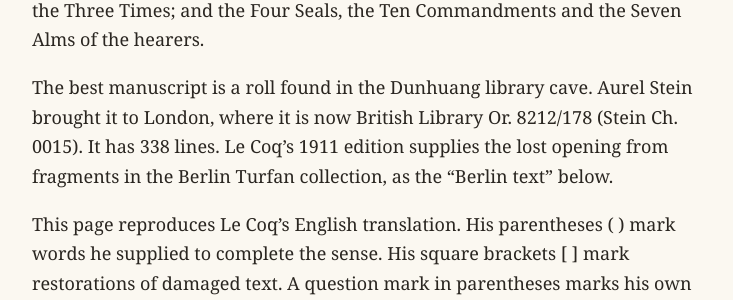
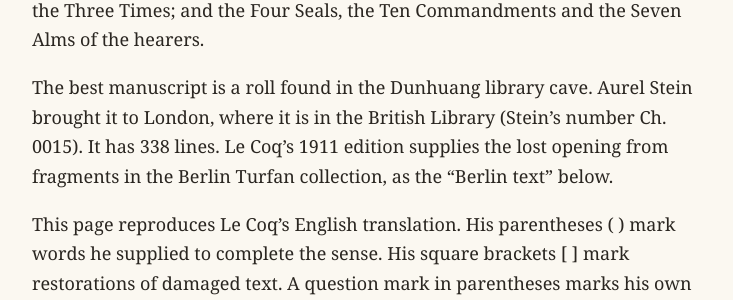
Before and after one commit to EmmaLeonhart/manichaean-scripture-compendium, a Jekyll site: the page built from docs/texts/xwastwanift.md, in a window 1280 px wide and 900 px high, scrolled down 439 px. Shown: the part 185-485 px from the top of the window, without its empty margins (272-1005 px from the left). Built offline with Jekyll 4.4.1, drawn with Linux system fonts in a browser that asks for light colours; some of the changed text lies outside the part shown.

Commit message:
Verify Irk Bitig colophon; drop unverified shelfmark from Xwastwanift page
Co-Authored-By: Claude Opus 5.5 <noreply@anthropic.com>
Claude-Session: https://claude.ai/code/session_01UbDUcUErs4YiTmKVvLzSHG

```diff
--- a/docs/texts/xwastwanift.md
+++ b/docs/texts/xwastwanift.md
@@ -22,8 +22,8 @@ the Three Times; and the Four Seals, the Ten Commandments and the Seven Alms
 of the hearers.
 
 The best manuscript is a roll found in the Dunhuang library cave. Aurel Stein
-brought it to London, where it is now British Library Or. 8212/178
-(Stein Ch. 0015). It has 338 lines. Le Coq's 1911 edition supplies the lost
+brought it to London, where it is in the British Library (Stein's number
+Ch. 0015). It has 338 lines. Le Coq's 1911 edition supplies the lost
 opening from fragments in the Berlin Turfan collection, as the "Berlin text"
 below.
 
@@ -302,8 +302,9 @@ in the sleeves of a long coat.*
 
 ## Notes to this edition
 
-- **The manuscript today:** British Library, Or. 8212/178. The International
-  Dunhuang Programme (idp.bl.uk) has images.
+- **The manuscript today:** British Library, Stein collection, Ch. 0015 (the
+  number given by Stein in Le Coq's article). The current BL shelfmark has not
+  been verified.
 - **Later scholarship:** J.P. Asmussen, *Xuāstvānīft: Studies in
   Manichaeism* (1965) re-edited the text with a new English translation and
   corrects Le Coq in places. Le Coq's "Raimast Farzind" is a personal name
```
Also changed, not shown: devlog.md (+1 -0 lines), docs/texts/irk-bitig.md (+2 -4 lines), queue.md (+0 -5 lines).
